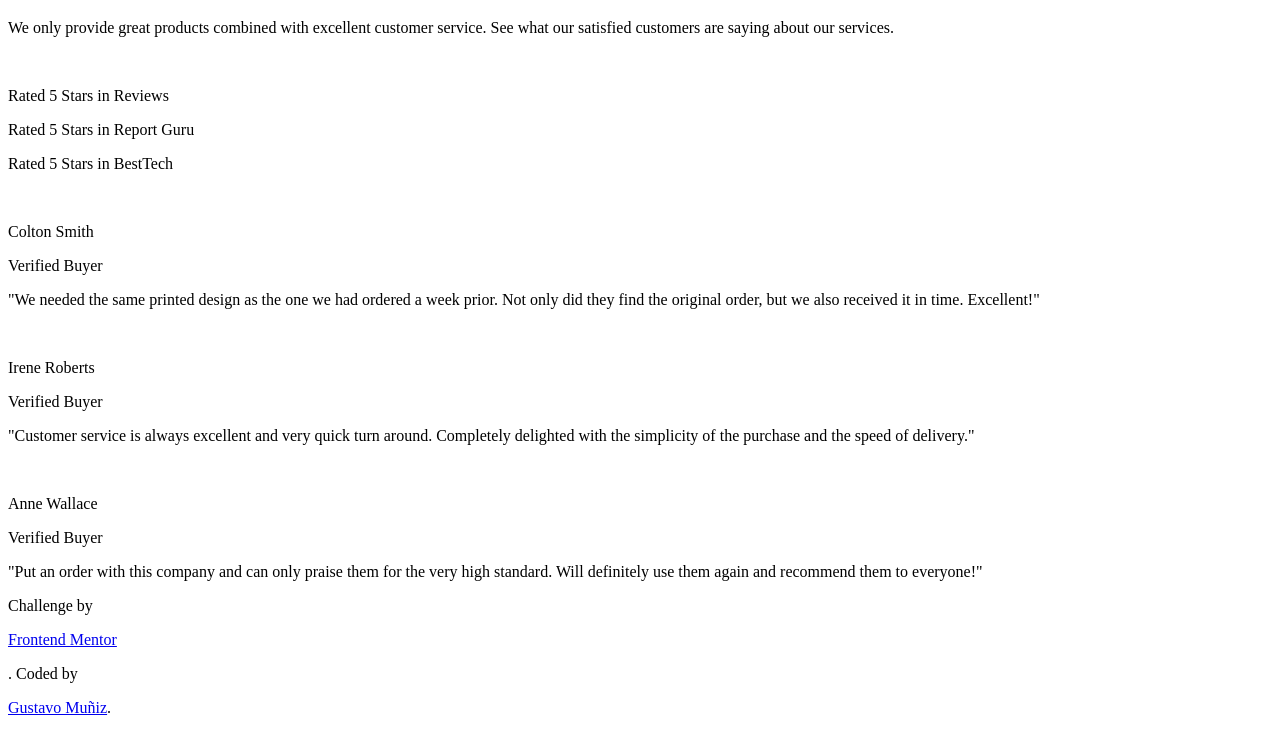
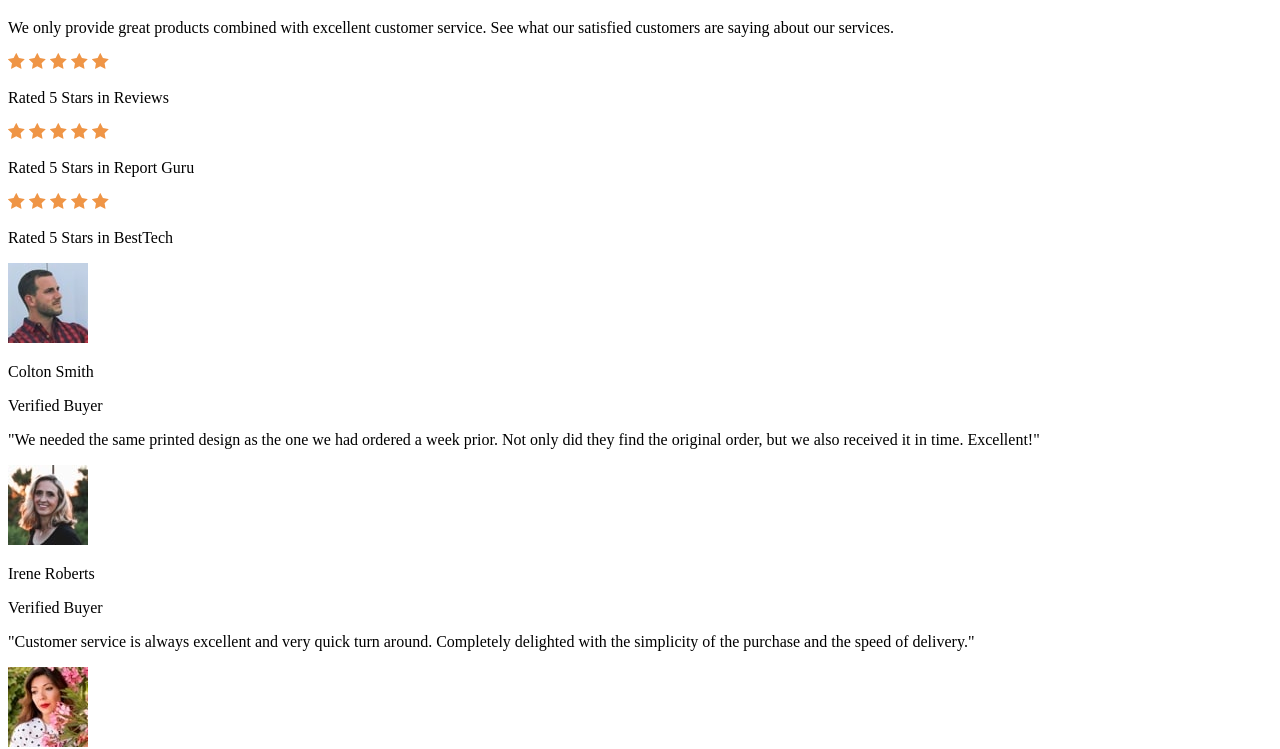
Before and after one commit to GustavoMunizBarrios/social-proof-section, a plain HTML site: page index.html in a window 1280 px wide. Shown: the part 61-810 px from the top of the page. Drawn offline with Linux system fonts and the light colour scheme.

Commit message:
I finished the structure of the html

```diff
--- a/index.html
+++ b/index.html
@@ -26,22 +26,34 @@
 
     <section class="rated-section">
       <div class="rated-section__card">
-        <img src="" alt="">
+        <img src="./images/icon-star.svg" alt="figure of a star">
+        <img src="./images/icon-star.svg" alt="figure of a star">
+        <img src="./images/icon-star.svg" alt="figure of a star">
+        <img src="./images/icon-star.svg" alt="figure of a star">
+        <img src="./images/icon-star.svg" alt="figure of a star">
         <p>Rated 5 Stars in Reviews</p>
       </div>
-      <div class="rated-section__card>
-        <img src="" alt="">
+      <div class="rated-section__card">
+        <img src="./images/icon-star.svg" alt="figure of a star">
+        <img src="./images/icon-star.svg" alt="figure of a star">
+        <img src="./images/icon-star.svg" alt="figure of a star">
+        <img src="./images/icon-star.svg" alt="figure of a star">
+        <img src="./images/icon-star.svg" alt="figure of a star">
         <p>Rated 5 Stars in Report Guru</p>
       </div>
-      <div class="rated-section__card>
-        <img src="" alt="">
+      <div class="rated-section__card">
+        <img src="./images/icon-star.svg" alt="figure of a star">
+        <img src="./images/icon-star.svg" alt="figure of a star">
+        <img src="./images/icon-star.svg" alt="figure of a star">
+        <img src="./images/icon-star.svg" alt="figure of a star">
+        <img src="./images/icon-star.svg" alt="figure of a star">
         <p>Rated 5 Stars in BestTech</p>
       </div>
     </section>
 
     <section class="opinion-section">
       <div class="opinion-section__card">
-        <img src="" alt="">
+        <img src="./images/image-colton.jpg" alt="profile picture of a satisfied customer">
         <p>Colton Smith</p>
         <p>Verified Buyer</p>
         <p>"We needed the same printed design as the one we had ordered a week prior.
@@ -50,7 +62,7 @@
         </p>
       </div>
       <div class="opinion-section__card">
-        <img src="" alt="">
+        <img src="./images/image-irene.jpg" alt="profile picture of a satisfied customer">
         <p>Irene Roberts</p>
         <p>Verified Buyer</p>
         <p>"Customer service is always excellent and very quick turn around. Completely
@@ -58,7 +70,7 @@
         </p>
       </div>
       <div class="opinion-section__card">
-        <img src="" alt="">
+        <img src="./images/image-anne.jpg" alt="profile picture of a satisfied customer">
         <p>Anne Wallace </p>
         <p>Verified Buyer</p>
         <p>
```
